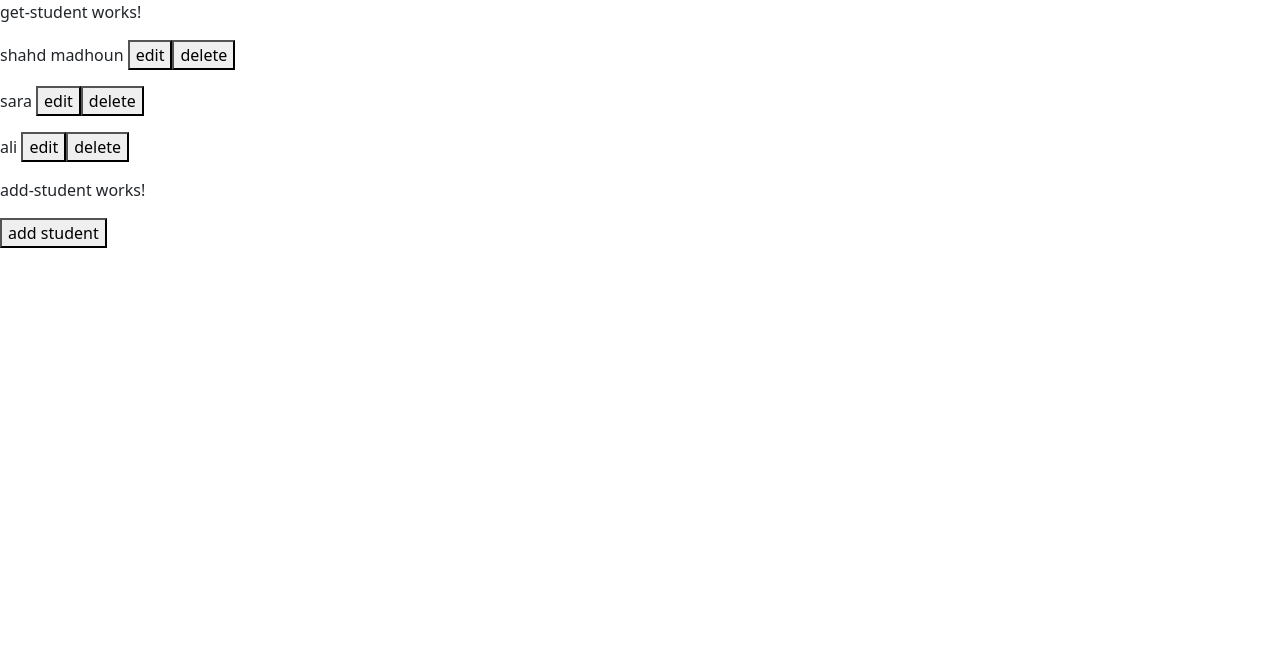
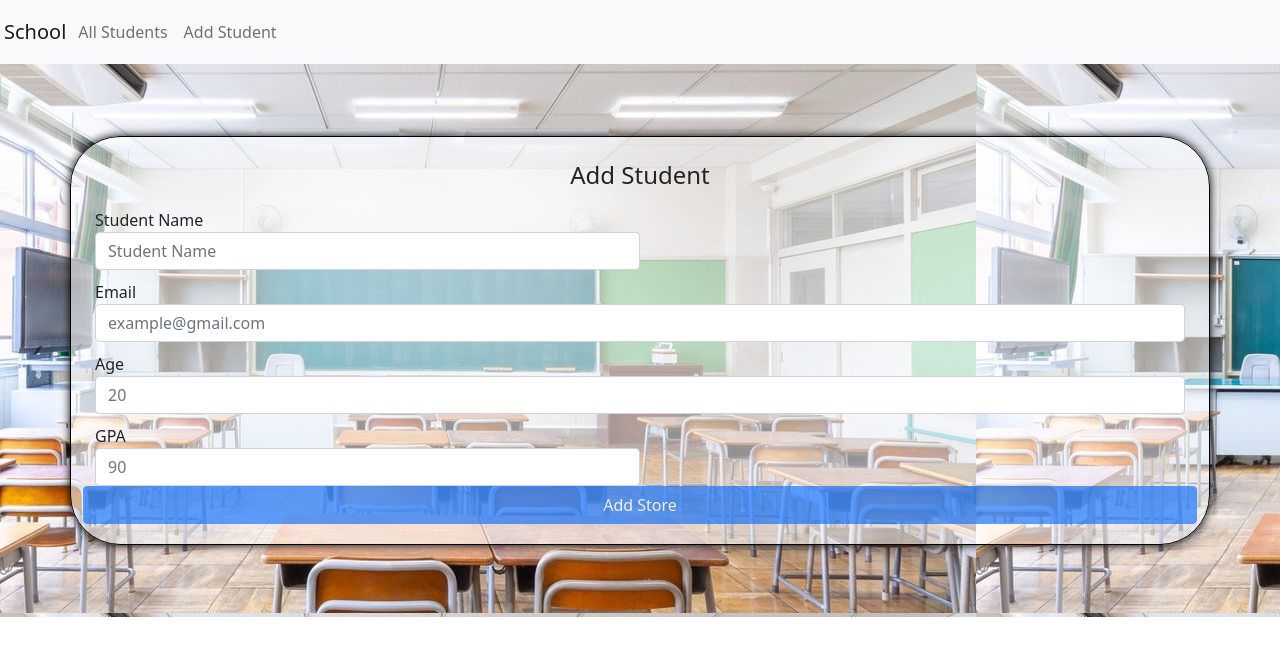
Before and after one commit to shahdmadhoun/SchoolManager, an Angular app: page /add-student in a window 1280 px wide. Before the commit this address led to /. Shown: the top 656 px of the page. Built offline with nearby package versions, Linux system fonts and the light colour scheme.

Commit message:
add student

```diff
--- a/src/app/add-student/add-student.component.css
+++ b/src/app/add-student/add-student.component.css
@@ -0,0 +1,18 @@
+.background {
+    background-image: url(../../assets/img/school.jpg);
+    width: 100%;
+    height: 80%;
+    background-repeat: repeat;
+}
+
+.form-container {
+    background-color: rgba(255, 255, 255, 0.548);
+    border: 1px solid black;
+    box-shadow: 0px 0px 10px 0px black;
+    border-radius: 50px;
+    padding-bottom: 20px;
+}
+
+form label{
+    padding-top: 10px;
+}
--- a/src/app/add-student/add-student.component.html
+++ b/src/app/add-student/add-student.component.html
@@ -1,2 +1,35 @@
-<p>add-student works!</p>
-<button (click)="addStudent()">add student</button>
+<div class="background">
+    <form #f="ngForm" (ngSubmit)="addStudent(f.value)">
+      <div class="container">
+        <div class="row justify-content-center py-lg-5 py-md-4 py-3">
+          <div class="form-container px-4 my-4">
+              <h4 class="text-center pt-4">Add Student</h4>
+            <div class="form-row">
+              <div class="form-group col-md-6">
+                <label>Student Name</label>
+                <input type="text" class="form-control" placeholder="Student Name" ngModel name="name" #name required>
+              </div>
+            </div>
+            <div class="form-group">
+              <label>Email</label>
+              <input type="email" class="form-control" placeholder="example@gmail.com" ngModel name="email" #email required>
+            </div>
+            <div class="form-group">
+                <label>Age</label>
+                <input type="number" class="form-control" placeholder="20" ngModel name="age" #age required>
+              </div>
+            <div class="form-row">
+              <div class="form-group col-md-6">
+                <label>GPA</label>
+                <input type="number" class="form-control"  placeholder="90" ngModel name="gpa" #gpa required>
+              </div>
+            </div>
+
+            <div class="row justify-content-center">
+              <button type="submit" class="btn btn-primary" [disabled]="!f.valid">Add Store</button>
+            </div>
+          </div>
+        </div>
+      </div>
+    </form>
+  </div>
--- a/src/app/add-student/add-student.component.ts
+++ b/src/app/add-student/add-student.component.ts
@@ -1,4 +1,4 @@
-import { Component, OnInit } from '@angular/core';
+import { Component, OnInit, ViewChild } from '@angular/core';
 import { DataService } from '../data.service';
 import { Student } from '../student';
 
@@ -10,6 +10,12 @@ import { Student } from '../student';
 export class AddStudentComponent implements OnInit {
 
 
+  categories = [];
+  @ViewChild('name') inputName: any;
+  @ViewChild('email') inoutemail: any;
+  @ViewChild('age') inputage: any;
+  @ViewChild('gpa') inputgpa: any;
+
   public student: Student = {
     id: 6,
     name: 'my name',
@@ -17,15 +23,27 @@ export class AddStudentComponent implements OnInit {
     age: 20,
     gpa: 90
   }
+
+  selectChangeHandler (event: any) {
+    this.inoutemail = event.target.value;
+  }
   constructor(public data: DataService) { }
 
   ngOnInit(): void {
   }
 
-  public addStudent() {
+  addStudent(student: Student){
     this.student.id = this.data.students.length + 1;
-    this.data.addStudent(this.student);
+    this.data.addStudent(student)
     console.log(this.data.students);
+
   }
 
+
+  // public addStudent() {
+  //   this.student.id = this.data.students.length + 1;
+  //   this.data.addStudent(this.student);
+  //   console.log(this.data.students);
+  // }
+
 }
--- a/src/app/app-routing.module.ts
+++ b/src/app/app-routing.module.ts
@@ -1,7 +1,16 @@
 import { NgModule } from '@angular/core';
 import { RouterModule, Routes } from '@angular/router';
+import { AddStudentComponent } from './add-student/add-student.component';
+import { GetStudentComponent } from './get-student/get-student.component';
 
-const routes: Routes = [];
+
+
+const routes: Routes = [
+  { path: 'all-students', component: GetStudentComponent },
+  { path: 'add-student', component: AddStudentComponent },
+  { path: '', component: GetStudentComponent }
+
+];
 
 @NgModule({
   imports: [RouterModule.forRoot(routes)],
--- a/src/app/app.component.html
+++ b/src/app/app.component.html
@@ -1,3 +1,26 @@
-<app-get-student></app-get-student>
+<nav class="navbar navbar-expand-lg navbar-light bg-light">
+    <a class="navbar-brand m-1" href="#">
+        School
+        <!-- <img src="https://hungerstation.com/website-assets/6ea0b4eaa2504339a6f107a4087cf8b1.svg"> -->
+    </a>
+    <button class="navbar-toggler" type="button" data-toggle="collapse" data-target="#navbarSupportedContent" aria-controls="navbarSupportedContent" aria-expanded="false" aria-label="Toggle navigation">
+      <span class="navbar-toggler-icon"></span>
+    </button>
 
-<app-add-student></app-add-student>
+    <div class="collapse navbar-collapse" id="navbarSupportedContent">
+      <ul class="navbar-nav ml-auto">
+        <li class="nav-item">
+            <a class="nav-link"  routerLink="all-students" routerLinkActive="active-link">All Students</a>
+          </li>
+        <li class="nav-item">
+          <a class="nav-link"  routerLink="add-student" routerLinkActive="active-link">Add Student</a>
+        </li>
+
+      </ul>
+    </div>
+  </nav>
+  <router-outlet></router-outlet>
+
+<!-- The routed views render in the <router-outlet>
+<app-search></app-search>
+<app-get-student></app-get-student> -->
--- a/src/app/data.service.ts
+++ b/src/app/data.service.ts
@@ -11,6 +11,9 @@ export class DataService {
     {id: 2,name: "sara", email: "sara@gmail.com", age: 20, gpa: 90},
     {id: 3,name: "ali", email: "ali@gmail.com", age: 25, gpa: 75},
   ];
+
+  searchOption=[]
+      //  postUrl : string = "https://jsonplaceholder.typicode.com/posts";
 
   constructor() { }
 
--- a/src/app/get-student/get-student.component.html
+++ b/src/app/get-student/get-student.component.html
@@ -1,6 +1,31 @@
-<p>get-student works!</p>
-<p *ngFor="let student of students">{{ student.name }}
-    <button (click)="editStudent(student.id)">edit</button>
-    <button (click)="deleteStudent(student.id)">delete</button>
+<table class="table table-striped">
+  <thead>
+  <tr>
+    <th scope="col">#</th>
+    <th scope="col">Name</th>
+    <th scope="col">Email</th>
+    <th scope="col">Age</th>
+    <th scope="col">GPA</th>
+    <th scope="col">Update</th>
+    <th scope="col">Delete</th>
 
-</p>
+  </tr>
+  </thead>
+  <tbody>
+  <tr *ngFor="let student of students">
+    <th scope="row">{{ student.id }}</th>
+    <td>{{student.name}}</td>
+    <td>{{student.email}}</td>
+    <td>{{student.age}}</td>
+    <td>{{student.gpa}}</td>
+    <td>
+        <button class="btn btn-outline-danger" (click)="editStudent(student.id)">edit</button>
+    </td>
+    <td>
+        <button class="btn btn-danger" (click)="deleteStudent(student.id)">delete</button>
+    </td>
+  </tr>
+  </tbody>
+</table>
+
+<router-outlet></router-outlet>
--- /dev/null
+++ b/src/app/search/search.component.html
@@ -0,0 +1,13 @@
+<div>
+
+    <h3 class="text-center">
+        This is a School manager
+    </h3>
+</div>
+<div class="container">
+    <form>
+        <div class="md-form active-pink active-pink-2 mb-3">
+          <input class="form-control" placeholder="Search" type="search" id="search1" aria-label="Search" mdbInput>
+        </div>
+      </form>
+</div>
--- /dev/null
+++ b/src/app/search/search.component.ts
@@ -0,0 +1,15 @@
+import { Component, OnInit } from '@angular/core';
+
+@Component({
+  selector: 'app-search',
+  templateUrl: './search.component.html',
+  styleUrls: ['./search.component.css']
+})
+export class SearchComponent implements OnInit {
+
+  constructor() { }
+
+  ngOnInit(): void {
+  }
+
+}
```
Also changed, not shown: src/app/app.module.ts (+7 -2 lines), src/app/search/search.component.css (added), src/assets/img/school.jpg (added), 1 other file (tests, documents, lock files or other folders).
